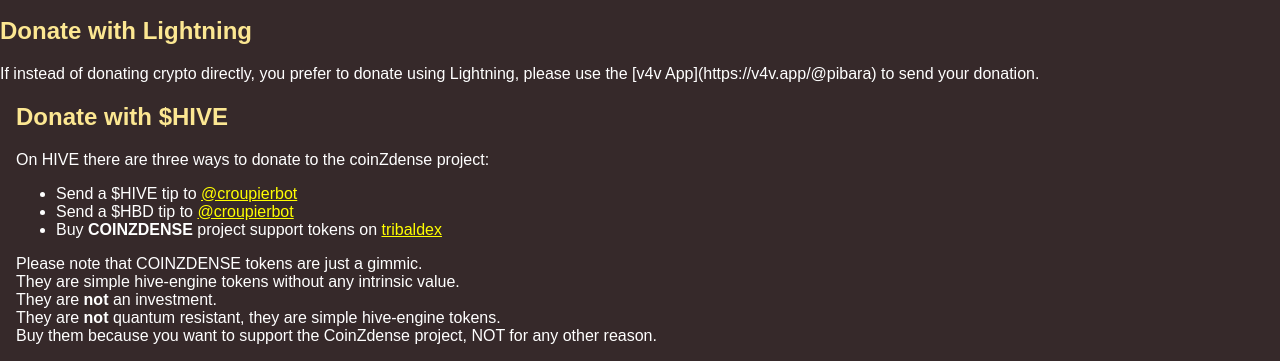
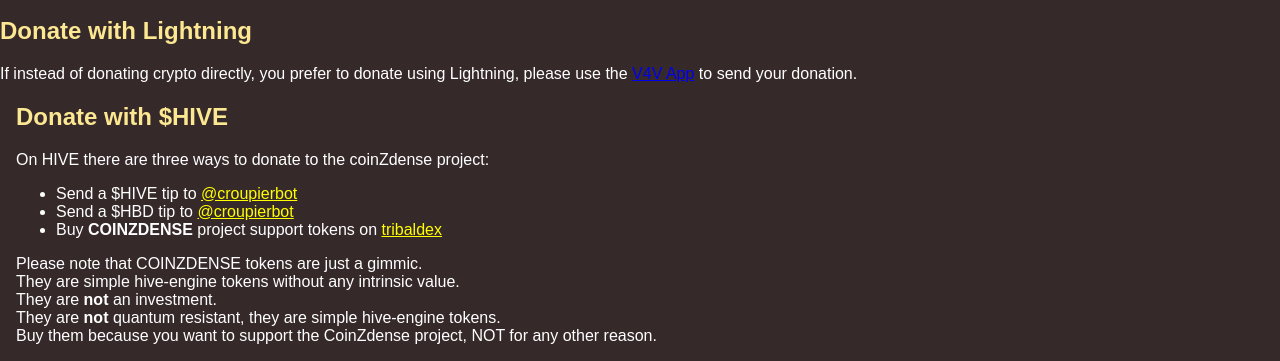
Before and after one commit to pibara/coinzdense, a plain HTML site: page qr.html in a window 1280 px wide. Shown: the part 939-1300 px from the top of the page. Drawn offline with Linux system fonts and the light colour scheme.

Commit message:
Update qr.html

```diff
--- a/qr.html
+++ b/qr.html
@@ -194,7 +194,7 @@ $("#text").
   <div>
     <h2>Donate with Lightning</h2>
 
-    If instead of donating crypto directly, you prefer to donate using Lightning, please use the [v4v App](https://v4v.app/@pibara) to send your donation.
+    If instead of donating crypto directly, you prefer to donate using Lightning, please use the <A HREF="https://v4v.app/@pibara">V4V App</A> to send your donation.
 
   </div>
   <div class="lnkbody" style="padding:0 16px">
```
